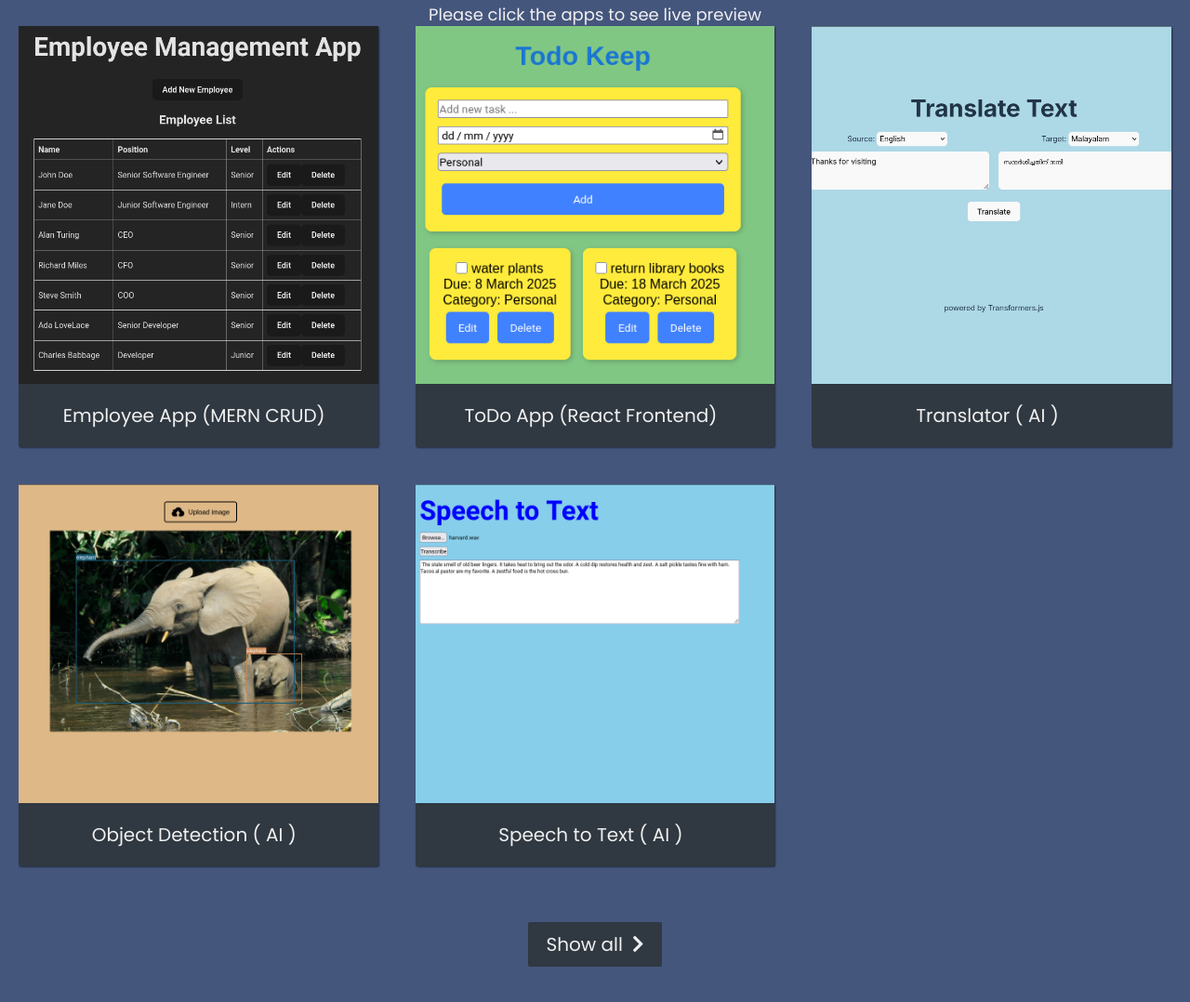
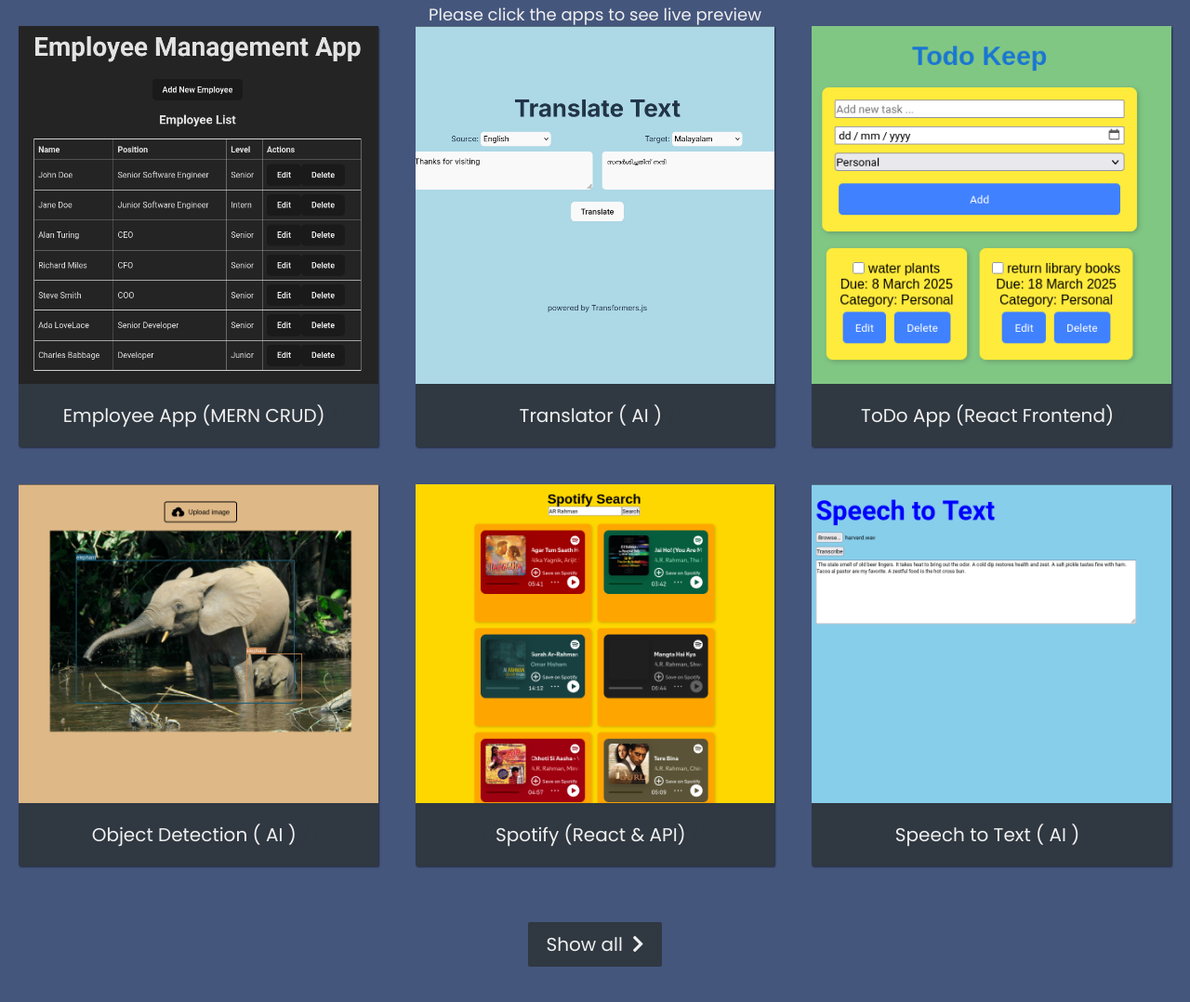
Before and after one commit to leontoys/leontoys.github.io, a plain HTML site: page index.html in a window 1280 px wide. Shown: the part 1018-2096 px from the top of the page at 93% size. Drawn offline with Linux system fonts and the light colour scheme.

Commit message:
updated-spotify

```diff
--- a/index.html
+++ b/index.html
@@ -71,6 +71,22 @@
         </p>
       </a>
       <a
+        href="https://react-translator-beta.vercel.app/"
+        target="_blank"
+        class="project project-tile"
+      >
+        <img
+          class="project-image"
+          src="./images/translate.png"
+          alt="project"
+        />
+        <p class="project-title">
+          <span class="code">&lt;</span>
+          Translator ( AI )
+          <span class="code">&#47;&gt;</span>
+        </p>
+      </a>
+      <a
         href="https://leon-todo.netlify.app/"
         target="_blank"
         class="project project-tile"
@@ -87,22 +103,6 @@
         </p>
       </a>
       <a
-        href="https://react-translator-beta.vercel.app/"
-        target="_blank"
-        class="project project-tile"
-      >
-        <img
-          class="project-image"
-          src="./images/translate.png"
-          alt="project"
-        />
-        <p class="project-title">
-          <span class="code">&lt;</span>
-          Translator ( AI )
-          <span class="code">&#47;&gt;</span>
-        </p>
-      </a>
-      <a
         href="https://object-detect-js.vercel.app/"
         target="_blank"
         class="project project-tile"
@@ -115,6 +115,22 @@
         <p class="project-title">
           <span class="code">&lt;</span>
           Object Detection ( AI )
+          <span class="code">&#47;&gt;</span>
+        </p>
+      </a>
+      <a
+        href="https://spotify-j18n.vercel.app/"
+        target="_blank"
+        class="project project-tile"
+      >
+        <img
+          class="project-image"
+          src="./images/spotify.png"
+          alt="project"
+        />
+        <p class="project-title">
+          <span class="code">&lt;</span>
+          Spotify (React & API)
           <span class="code">&#47;&gt;</span>
         </p>
       </a>
```
Also changed, not shown: images/spotify.png (added).
